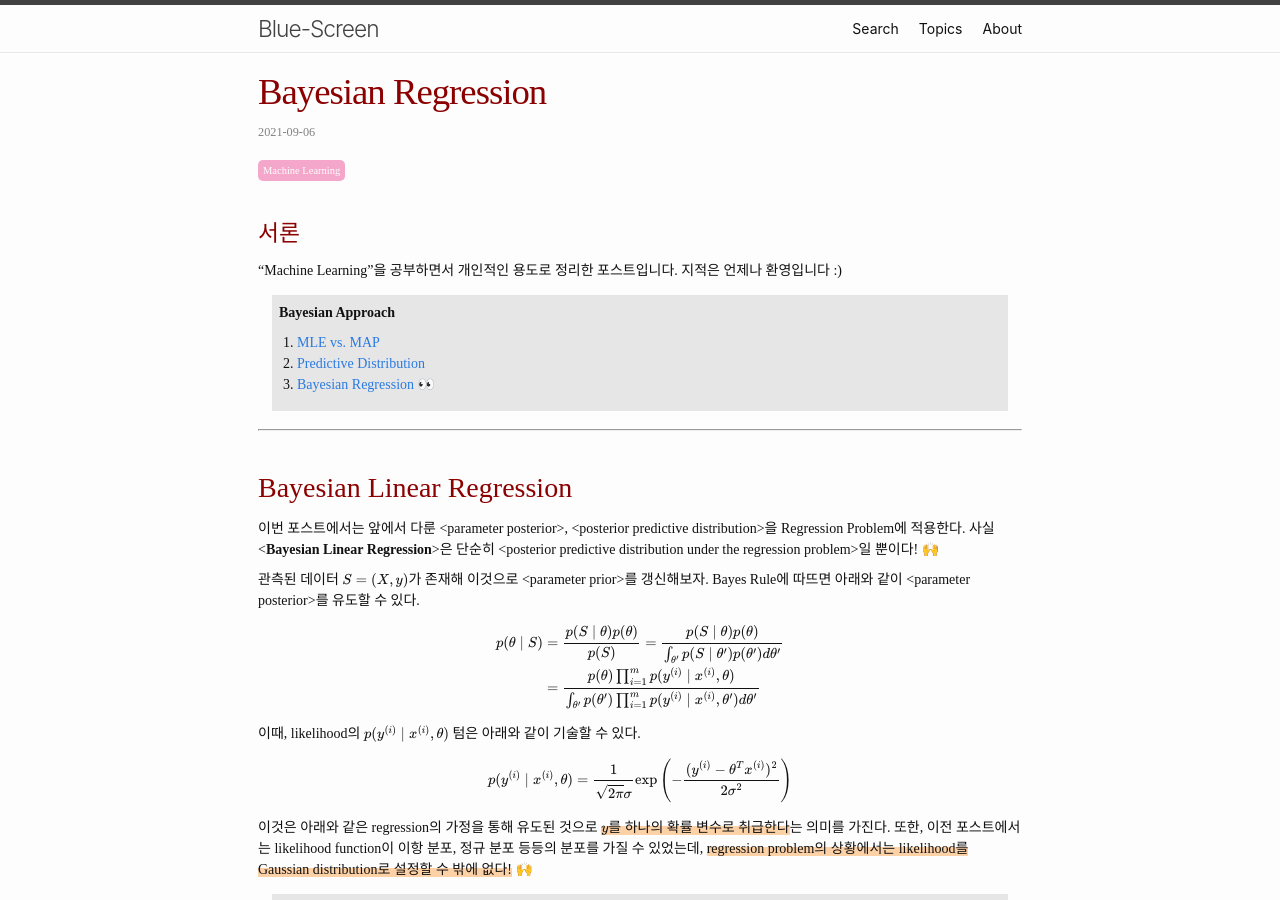
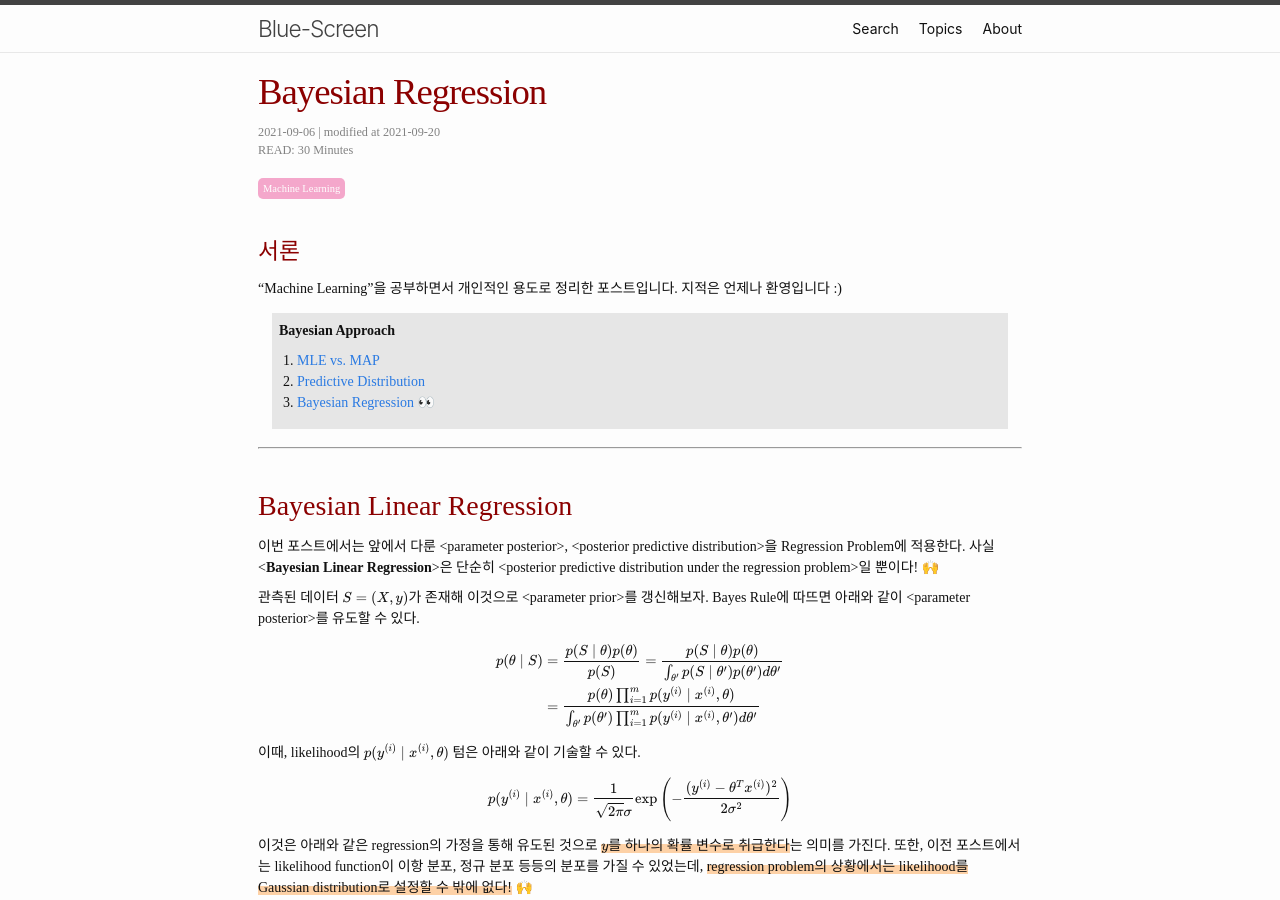
Before and after one commit to BlueHorn07/computer_science, a Jekyll site: the page built from _posts/machine-learning/2021-09-06-bayesian-regression.md, in a window 1280 px wide and 900 px high. Built offline with Jekyll 4.4.1, drawn with Linux system fonts in a browser that asks for light colours; nearby versions of some CDN libraries; some web fonts are replaced.

Commit message:
update post

```diff
--- a/_posts/machine-learning/2021-09-06-bayesian-regression.md
+++ b/_posts/machine-learning/2021-09-06-bayesian-regression.md
@@ -3,6 +3,8 @@ title: "Bayesian Regression"
 layout: post
 use_math: true
 tags: ["Machine Learning"]
+modified_date: 2021.09.20
+readtime: 30 Minutes
 ---
 
 ### 서론
```
Also changed, not shown: _posts/machine-learning/2021-09-05-MLE-vs-MAP.md (+2 -1 lines).
